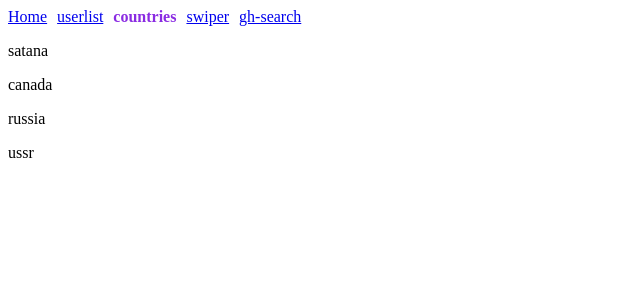
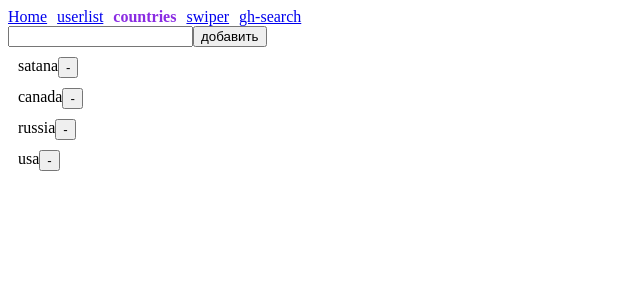
Before and after one commit to a9052681569/angular-test, an Angular app: page /countries in a window 1280 px wide. Shown: the top 300 px of the page, without its empty margins (0-640 px from the left). Built offline with nearby package versions, Linux system fonts and the light colour scheme.

Commit message:
переработал компонент countries, добавил в него фаорму ввода страны и анимации, начал работать над анимацией перехода между вкладками

```diff
--- /dev/null
+++ b/src/app/animations/route-change/route-change.animation.ts
@@ -0,0 +1,19 @@
+import { trigger, transition, style, query, group, animateChild, animate } from '@angular/animations';
+
+export const routeChangeAnimation = trigger('routeChangeAnimation', [
+    transition('userlist <=> countries', [
+      style({ position: 'relative' }),
+      query(':enter, :leave', [
+        style({
+          opacity: 0
+        })
+      ]),
+      query(':enter', [style({ opacity: 0 })]),
+      query(':leave', animateChild()),
+      group([
+        query(':leave', [animate('300ms ease-out', style({ opacity: 0 }))]),
+        query(':enter', [animate('300ms ease-out', style({ opacity: 1 }))])
+      ]),
+      query(':enter', animateChild())
+    ])
+  ])
--- /dev/null
+++ b/src/app/animations/soft-appear/soft-appear.animation.ts
@@ -0,0 +1,21 @@
+import { trigger, transition, style, group, animate, keyframes } from '@angular/animations';
+
+export const softAppear = trigger('softAppear', [
+    transition(':enter', [
+      style({opacity: 0, transform: 'translateX(100px)'}),
+      group([
+        animate('0.3s', style({ transform: 'translateX(0)' })),
+        animate('0.2s', style({ opacity: 1 }))
+      ])
+    ]),
+    transition(':leave', [
+      group([
+        animate('0.2s', keyframes([
+          style({ color: 'red', offset: 0 }),
+          style({ color: 'green', offset: 0.67 }),
+          style({ color: 'blue', offset: 1 })
+        ])),
+        animate('0.2s', style({ transform: 'translateX(100px)'})),
+        animate('0.1s', style({ opacity: 1 }))
+      ])])
+  ])
--- a/src/app/app-routing.module.ts
+++ b/src/app/app-routing.module.ts
@@ -12,8 +12,8 @@ import { UserPageGuard } from './components/user-page/user-page.guard'
 
 const routes: Routes = [
   { path: '', component: HomeComponent},
-  { path: 'userlist', component: UserlistComponent},
-  { path: 'countries', loadChildren: () => import('./components/countries/countries.module').then(m => m.CountriesModule)},
+  { path: 'userlist', component: UserlistComponent, data: {animation: 'userlist'}},
+  { path: 'countries', loadChildren: () => import('./components/countries/countries.module').then(m => m.CountriesModule), data: {animation: 'countries'}},
   { path: 'user-page', loadChildren: () => import('./components/user-page/user-page.module').then(m => m.UserPageModule), canLoad: [UserPageGuard]},
   { path: 'swiper', loadChildren: () => import('./components/swiper/swiper.module').then(m => m.SwiperModule)},
   { path: 'gh-search', loadChildren: () => import('./components/gh-search/gh-search.module').then(m => m.GhSearchModule)},
--- a/src/app/app.component.html
+++ b/src/app/app.component.html
@@ -3,4 +3,6 @@
 <a routerLink='countries' routerLinkActive="active">countries</a>
 <a routerLink='swiper' routerLinkActive="active">swiper</a>
 <a routerLink='gh-search' routerLinkActive="active">gh-search</a>
-<router-outlet></router-outlet>
+<div [@routeChangeAnimation]="getRouteAnimationState(outlet)">
+    <router-outlet #outlet="outlet"></router-outlet>
+</div>
--- a/src/app/app.component.ts
+++ b/src/app/app.component.ts
@@ -1,13 +1,22 @@
 import { Component, OnInit } from '@angular/core';
-import { Observable, fromEvent, zip } from 'rxjs';
-import { map } from 'rxjs/operators';
+import { routeChangeAnimation } from './animations/route-change/route-change.animation';
+import { RouterOutlet } from '@angular/router';
 
 @Component({
   selector: 'app-root',
   templateUrl: './app.component.html',
-  styleUrls: ['./app.component.css']
+  styleUrls: ['./app.component.css'],
+  animations: [routeChangeAnimation]
 })
 export class AppComponent implements OnInit {
+  getRouteAnimationState(outlet: RouterOutlet) {
+    console.log(outlet)
+    return (
+      outlet &&
+      outlet.activatedRouteData &&
+      outlet.activatedRouteData['animation']
+    )
+  }
   ngOnInit() {
 
   }
--- a/src/app/app.module.ts
+++ b/src/app/app.module.ts
@@ -6,6 +6,7 @@ import { AppComponent } from './app.component';
 import { UserlistComponent } from './components/userlist/userlist.component';
 import { NotFoundComponent } from './components/not-found/not-found.component';
 import { HomeComponent } from './components/home/home.component';
+import { BrowserAnimationsModule } from '@angular/platform-browser/animations';
 
 
 
@@ -19,7 +20,8 @@ import { HomeComponent } from './components/home/home.component';
   ],
   imports: [
     BrowserModule,
-    AppRoutingModule
+    AppRoutingModule,
+    BrowserAnimationsModule
   ],
   providers: [],
   bootstrap: [AppComponent]
--- a/src/app/components/countries/countries.component.html
+++ b/src/app/components/countries/countries.component.html
@@ -1 +1,15 @@
-<p *ngFor='let country of countries'>{{country}}</p>
+<form [formGroup]='countryForm' novalidate (ngSubmit)='addCountry()'>
+    <input formControlName='name'>
+    <button>добавить</button>
+</form>
+
+<div
+    @softAppear
+    (@softAppear.start)="animationLog($event)"
+    (@softAppear.done)="animationLog($event)"
+    *ngFor='let country of countries'
+    style="display: flex; margin: 10px;"
+>
+    <p style="margin: 0;">{{country.name}}</p>
+    <button (click)='deleteCountry(country.id)'>-</button>
+</div>
--- a/src/app/components/countries/countries.component.ts
+++ b/src/app/components/countries/countries.component.ts
@@ -1,15 +1,45 @@
 import { Component, OnInit } from '@angular/core';
+import { FormBuilder, FormGroup } from '@angular/forms';
+import { Country } from 'src/app/types/country/country';
+import { CountryDataService } from 'src/app/services/country-data/country-data.service';
+import { trigger, state, style, transition, animate, keyframes, group } from '@angular/animations';
+import { softAppear } from 'src/app/animations/soft-appear/soft-appear.animation';
 
 @Component({
   selector: 'app-countries',
   templateUrl: './countries.component.html',
-  styleUrls: ['./countries.component.css']
+  styleUrls: ['./countries.component.css'],
+  providers: [CountryDataService, FormBuilder],
+  animations: [softAppear]
 })
 export class CountriesComponent implements OnInit {
-  public countries = ['satana', 'canada', 'russia', 'ussr']
-  constructor() { }
+  public countryForm: FormGroup
+  public countries: Country[]
 
+
+  constructor(private dataService: CountryDataService, private formBuilder: FormBuilder) {
+    this.countryForm = formBuilder.group({
+      name: ''
+    })
+  }
+
+  public addCountry(): void {
+    this.dataService.addData(this.countryForm.value.name)
+    this.countryForm.reset()
+  }
+  public deleteCountry(id: number): void {
+    this.dataService.deleteData(id)
+  }
+  public animationLog(s: AnimationEvent) {
+    if(s.phaseName === 'done') {
+      console.log('конец анимации')
+    }
+    if(s.phaseName === 'start') {
+      console.log('начало анимации')
+    }
+  }
   ngOnInit(): void {
+    this.countries = this.dataService.getData()
   }
 
 }
--- a/src/app/components/countries/countries.module.ts
+++ b/src/app/components/countries/countries.module.ts
@@ -1,8 +1,10 @@
 import { NgModule } from '@angular/core';
 import { CommonModule } from '@angular/common';
 import { RouterModule, Routes } from '@angular/router';
+import { ReactiveFormsModule, FormsModule } from '@angular/forms';
 
 import { CountriesComponent } from './countries.component';
+
 
 const routes: Routes = [
   {path: '', component: CountriesComponent}
@@ -12,7 +14,9 @@ const routes: Routes = [
   declarations: [CountriesComponent],
   imports: [
     CommonModule,
-    RouterModule.forChild(routes)
+    RouterModule.forChild(routes),
+    ReactiveFormsModule,
+    FormsModule
   ]
 })
 export class CountriesModule { }
--- a/src/app/components/home/home.component.ts
+++ b/src/app/components/home/home.component.ts
@@ -1,4 +1,4 @@
-import { Component, OnInit, ViewChild, ElementRef } from '@angular/core';
+import { Component, OnInit, ViewChild, ElementRef, ViewRef, ViewContainerRef } from '@angular/core';
 
 @Component({
   selector: 'app-home',
@@ -6,14 +6,14 @@ import { Component, OnInit, ViewChild, ElementRef } from '@angular/core';
   styleUrls: ['./home.component.css']
 })
 export class HomeComponent implements OnInit {
-  @ViewChild('homeText')
+  @ViewChild('homeText', {read: ElementRef})
   homeParagraph: ElementRef
 
   public home: string = 'привет дом'
   constructor() { }
 
   change() {
-    console.log(this.homeParagraph.nativeElement.textContent)
+    console.log(this.homeParagraph)
     this.home = 'пока дом'
   }
   ngOnInit(): void {
--- /dev/null
+++ b/src/app/services/country-data/country-data.service.ts
@@ -0,0 +1,26 @@
+import { Injectable } from '@angular/core';
+import { Country } from 'src/app/types/country/country';
+
+@Injectable()
+export class CountryDataService {
+  private data: Country[] = [
+    {name:'satana', id: Math.random()},
+    {name:'canada', id: Math.random()},
+    {name:'russia', id: Math.random()},
+    {name:'usa', id: Math.random()}
+  ]
+  public getData(): Country[] {
+    return this.data
+  }
+  public addData(name:string): void {
+    this.data.push(new Country(name, Math.random()))
+  }
+  public deleteData(id: number): void {
+    this.data.forEach((item, index, arr) => {
+      if (id == item.id) {
+          arr.splice(index, 1)
+      }
+  })
+  }
+
+}
--- /dev/null
+++ b/src/app/types/country/country.ts
@@ -0,0 +1,3 @@
+export class Country {
+    constructor(public name: string, public id: number) {}
+}
```
Also changed, not shown: 1 other file (tests, documents, lock files or other folders).
